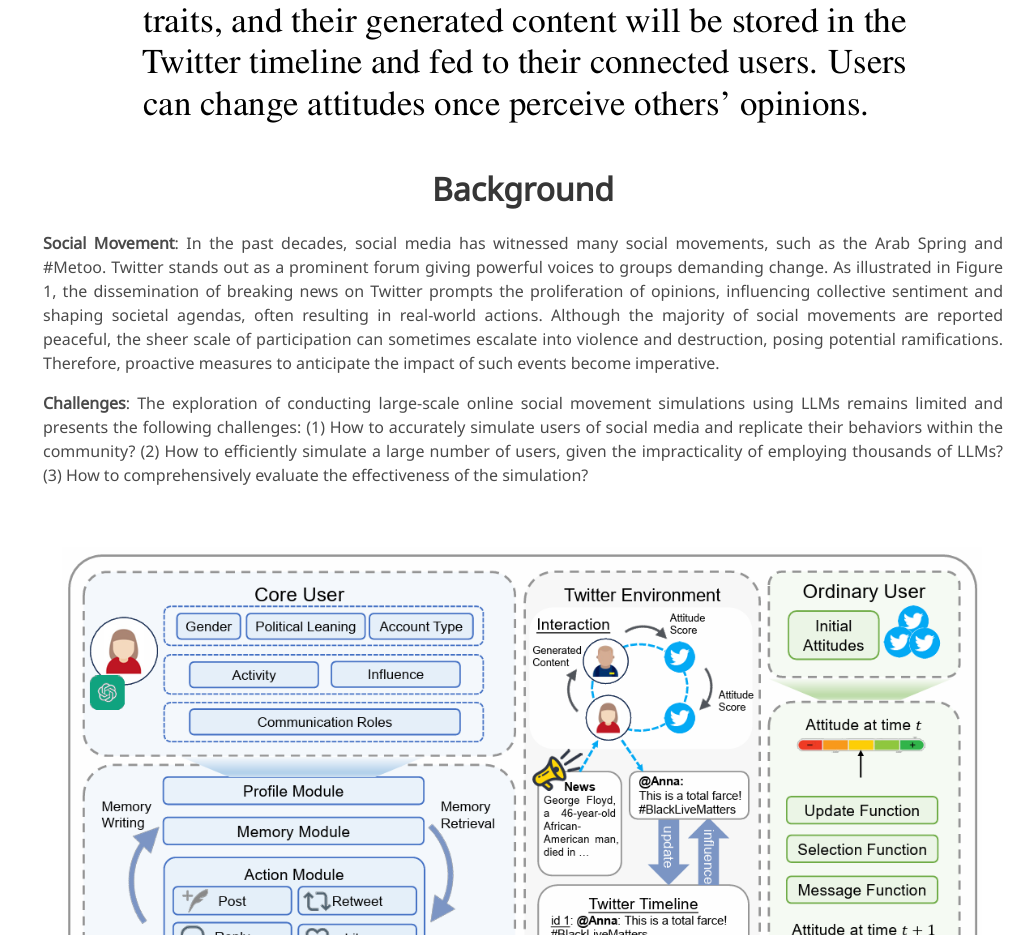
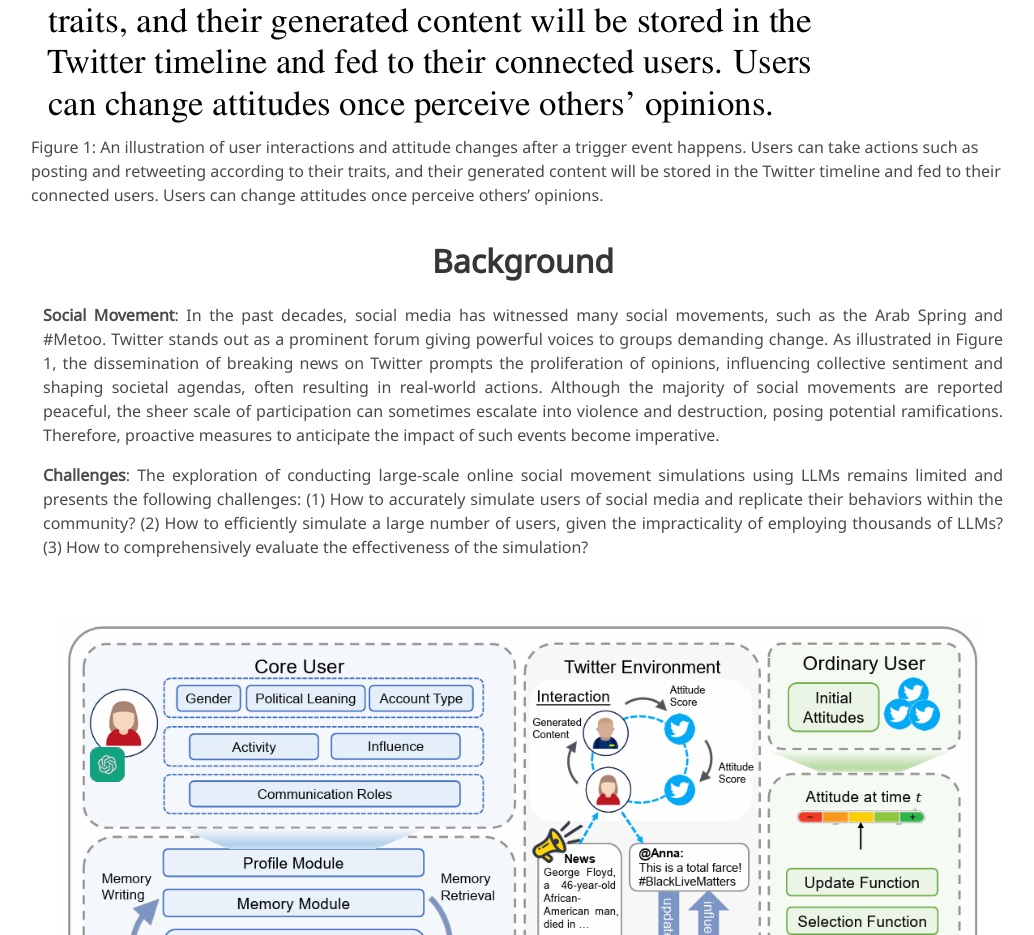
Before and after one commit to xymou/social_simulation, a plain HTML site: page index.html in a window 1280 px wide. Shown: the part 1503-2438 px from the top of the page, without its empty margins (117-1151 px from the left). Drawn offline with nearby package versions, Linux system fonts and the light colour scheme; some icons are missing; a web font is replaced by a local one.

Commit message:
update pages

```diff
--- a/index.html
+++ b/index.html
@@ -146,6 +146,9 @@
             alt="overview_image"> -->
             <figure>
               <img src="static/images/intro.png" alt="intro">
+              <figcaption>Figure 1: An illustration of user interactions and attitude changes after a trigger event happens. Users can take
+                actions such as posting and retweeting according to their traits, and their generated content will be stored in the
+                Twitter timeline and fed to their connected users. Users can change attitudes once perceive others’ opinions.</figcaption>
             </figure>
         </div>
         <br>
```
